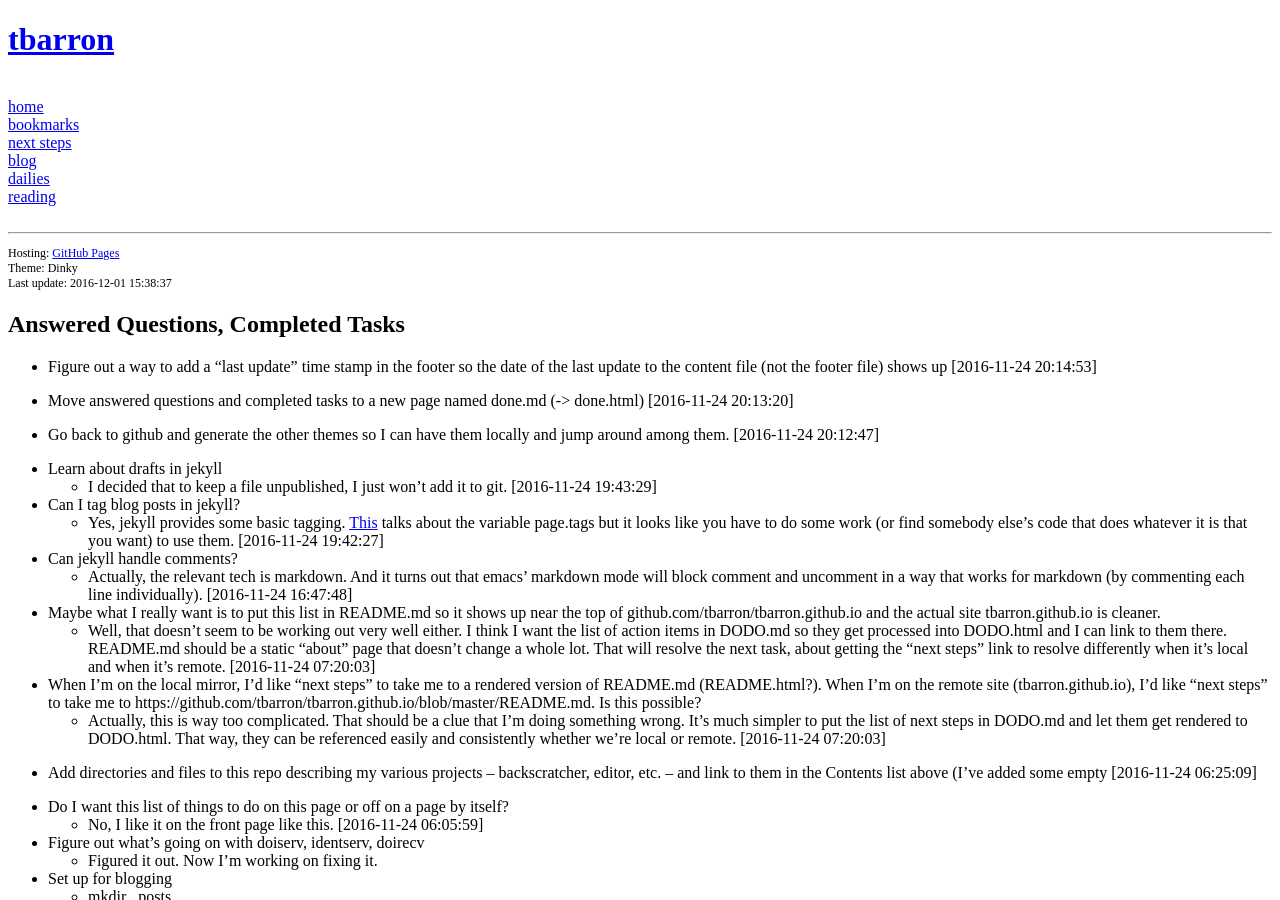
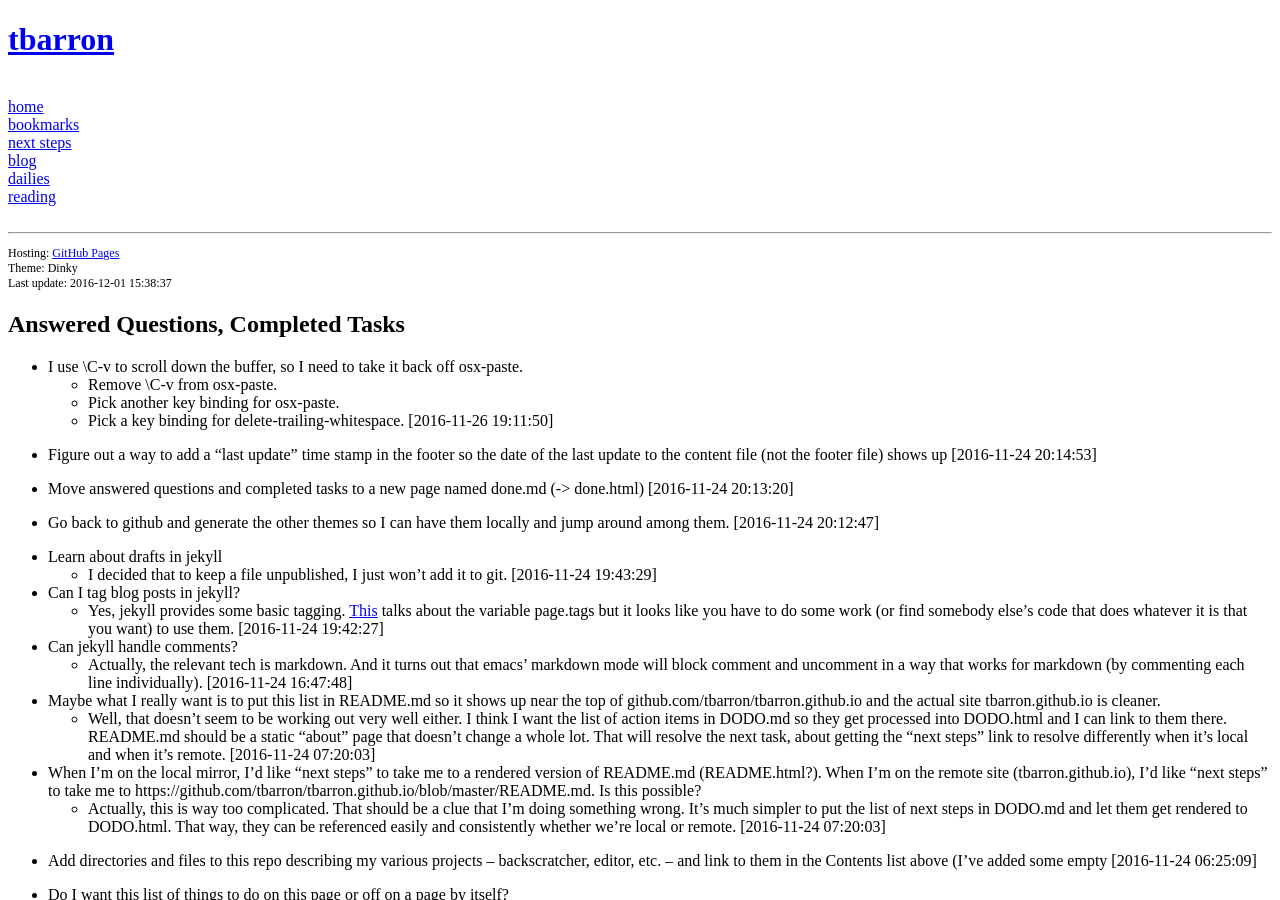
Before and after one commit to tbarron/tbarron.github.io, a Jekyll site: the page built from done.md, in a window 1280 px wide and 900 px high. Built offline with Jekyll 4.4.1, drawn with Linux system fonts in a browser that asks for light colours.

Commit message:
- Complete fixups to emacs

```diff
--- a/done.md
+++ b/done.md
@@ -1,6 +1,13 @@
 ---
 title: Answered Questions, Completed Tasks
 ---
+
+ * I use \C-v to scroll down the buffer, so I need to take it back off
+   osx-paste.
+   * Remove \C-v from osx-paste.
+   * Pick another key binding for osx-paste.
+   * Pick a key binding for delete-trailing-whitespace.
+     [2016-11-26 19:11:50]
 
  * Figure out a way to add a "last update" time stamp in the footer so the
    date of the last update to the content file (not the footer file) shows
```
Also changed, not shown: DODO.md (+0 -6 lines).
